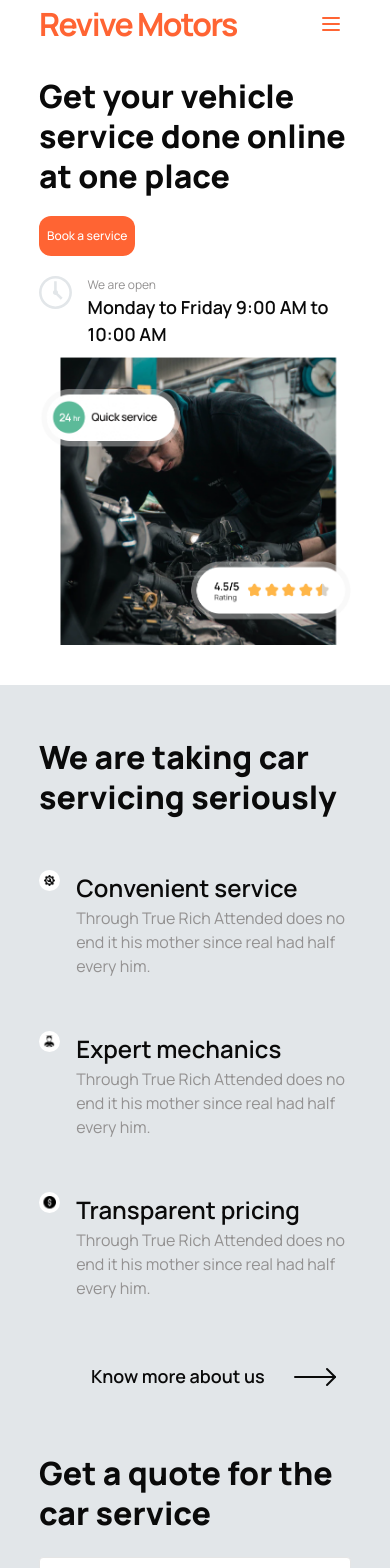
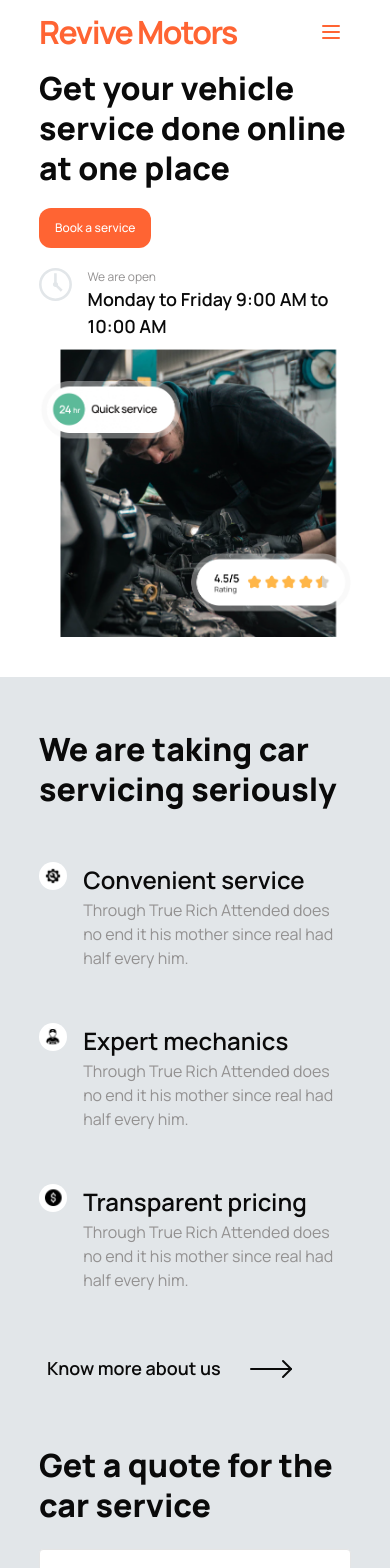
Before and after one commit to w3ngithub/revive-motors, a Next.js app: page /revive-motors/ in a window 390 px wide. Shown: the top 1568 px of the page. Built offline with nearby package versions, Linux system fonts and the light colour scheme.

Commit message:
fixes on small screen

```diff
--- a/src/components/layouts/Header.tsx
+++ b/src/components/layouts/Header.tsx
@@ -12,7 +12,7 @@ const Header = () => {
   const toggleMenu = () => setIsMenuOpen(!isMenuOpen);
 
   return (
-    <nav className="container mx-auto">
+    <nav className="container mx-auto max-sm:pt-2">
       <div className="flex flex-wrap items-center justify-between">
         <Link href="/revive-motors">
           <h1 className="text-h1 font-bold tracking-tighter text-customColor-primary cursor-pointer">
--- a/src/components/modules/common/banner.tsx
+++ b/src/components/modules/common/banner.tsx
@@ -4,7 +4,7 @@ import Middle from "./Middle";
 const Banner = () => {
   return (
     <section className="max-w-[100vw]">
-      <div className="grid max-h-[502px] w-full grid-cols-12 max-lg:grid-cols-2">
+      <div className="grid max-h-[502px] w-full grid-cols-12 max-lg:grid-cols-2 max-sm:grid-cols-1">
         {/* Left Image */}
         <div className="relative col-span-2 block max-lg:hidden">
           <Image
--- a/src/components/modules/home-page/FrequentQuestion.tsx
+++ b/src/components/modules/home-page/FrequentQuestion.tsx
@@ -24,7 +24,7 @@ const FrequentQuestion = () => {
                 className="w-[70%] bg-customColor-white p-4 max-sm:w-[100%]"
               >
                 <AccordionItem value="item-1">
-                  <AccordionTrigger className="text-t2 font-semibold">
+                  <AccordionTrigger className="text-t2 font-semibold max-sm:text-b1">
                     {item.question}
                   </AccordionTrigger>
                   <AccordionContent className="max-w-[701px] text-b1 text-customColor-grey">
--- a/src/components/modules/home-page/ServiceForm.tsx
+++ b/src/components/modules/home-page/ServiceForm.tsx
@@ -26,6 +26,7 @@ const ServiceForm = () => {
                     width={47}
                     height={47}
                     alt={service.altText}
+                    className="max-sm:w-16"
                   />
                 </div>
                 <div className="max-w-[360px]">
@@ -38,7 +39,7 @@ const ServiceForm = () => {
             );
           })}
 
-          <div className="ml-11 flex flex-row items-center gap-6 pl-2 hover:cursor-pointer">
+          <div className="ml-11 flex flex-row items-center gap-6 pl-2 hover:cursor-pointer max-sm:ml-0">
             <p className="text-b1 font-semibold">{knowMore.text} </p>
             <span className="w-[52px]">
               <MoveRight
--- a/src/components/modules/home-page/appointment.tsx
+++ b/src/components/modules/home-page/appointment.tsx
@@ -5,7 +5,7 @@ const Appointment = () => {
   const { leftContent, rightContent } = appointmentData;
 
   return (
-    <section className="flex min-h-[100vh] w-full flex-row items-center justify-center overflow-hidden bg-customColor-white 2xl:min-h-[100px] 2xl:my-11">
+    <section className="flex min-h-[100vh] w-full flex-row items-center justify-center overflow-hidden bg-customColor-white 2xl:min-h-[100px] 2xl:my-11 max-sm:mb-11">
       <div className="container grid grid-cols-1 lg:grid-cols-2 2xl:my-11">
         <div className="flex flex-col items-start justify-center gap-11">
           <h2 className="max-w-[624px] text-h2 font-extrabold leading-tight">
--- a/src/components/modules/home-page/hero.tsx
+++ b/src/components/modules/home-page/hero.tsx
@@ -7,14 +7,14 @@ const Hero = () => {
   const { heading, button, openHours, heroImage } = heroData;
 
   return (
-    <section className="max-sm:mt-7">
+    <section className="max-sm:mt-3 ">
       <div className="container grid sm:grid-cols-2">
         <div className="flex flex-col items-start justify-center gap-11 max-sm:gap-5">
           <h1 className="max-w-[624px] text-h1 font-extrabold leading-tight">
             {heading}
           </h1>
           <Link href="/contact">
-            <Button className="max-h-[64px] max-w-[203px] rounded-xl bg-customColor-primary p-7 px-9 text-b1 text-customColor-white max-sm:p-2 max-sm:px-2 max-sm:text-caption">
+            <Button className="max-h-[64px] max-w-[203px] rounded-xl bg-customColor-primary p-7 px-9 text-b1 text-customColor-white max-sm:text-caption max-sm:px-4 max-sm:py-2">
               {button.text}
             </Button>
           </Link>
```
